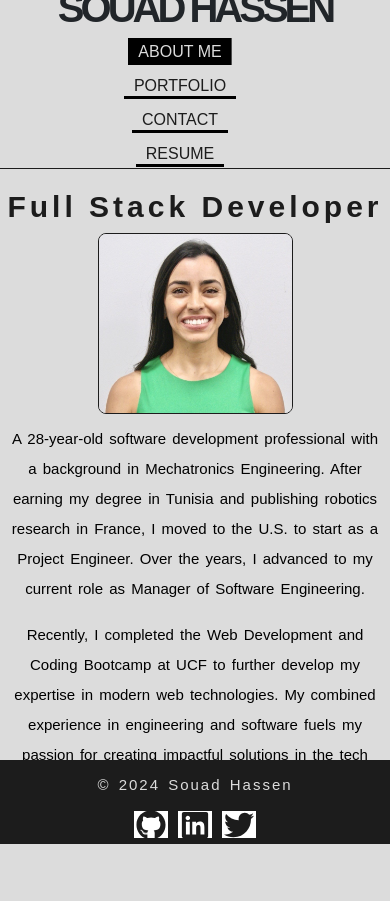
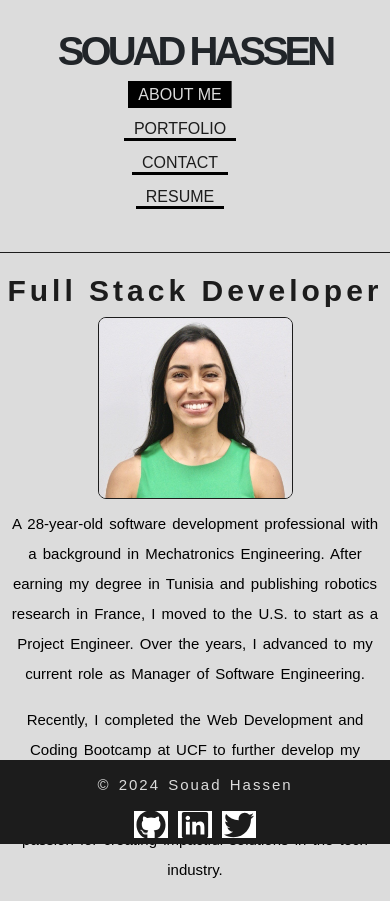
Before and after one commit to Souad-HB/react-portfolio, a React (Vite) app: page / in a window 390 px wide. Before the commit the page ends 844 px from the top, so only its background shows below. Built offline with nearby package versions, Linux system fonts and the light colour scheme.

Commit message:
expanded the height of the header on responsiveness

```diff
--- a/src/components/Header/Header.css
+++ b/src/components/Header/Header.css
@@ -24,11 +24,11 @@
     flex-direction: column;
   }
   .header-container {
-    height: 20vh;
+    height: 25vh;
   }
 }
 
-@media screen and (max-width: 870px) {
+@media screen and (max-width: 413px) {
   h1 {
     font-size: 1rem;
     padding-bottom: 15px;
@@ -38,6 +38,6 @@
     flex-direction: column;
   }
   .header-container {
-    height: 20vh;
+    height: 30vh;
   }
 }
```
Also changed, not shown: 1 other file (tests, documents, lock files or other folders).
